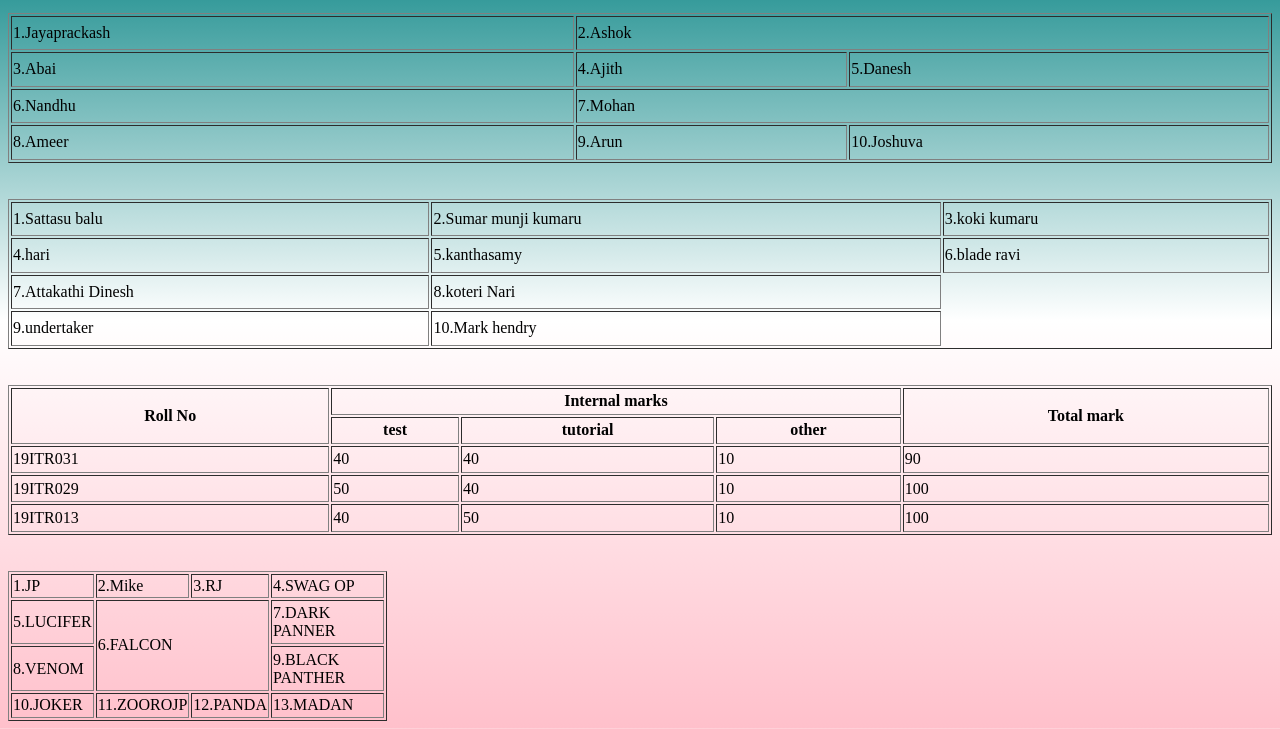
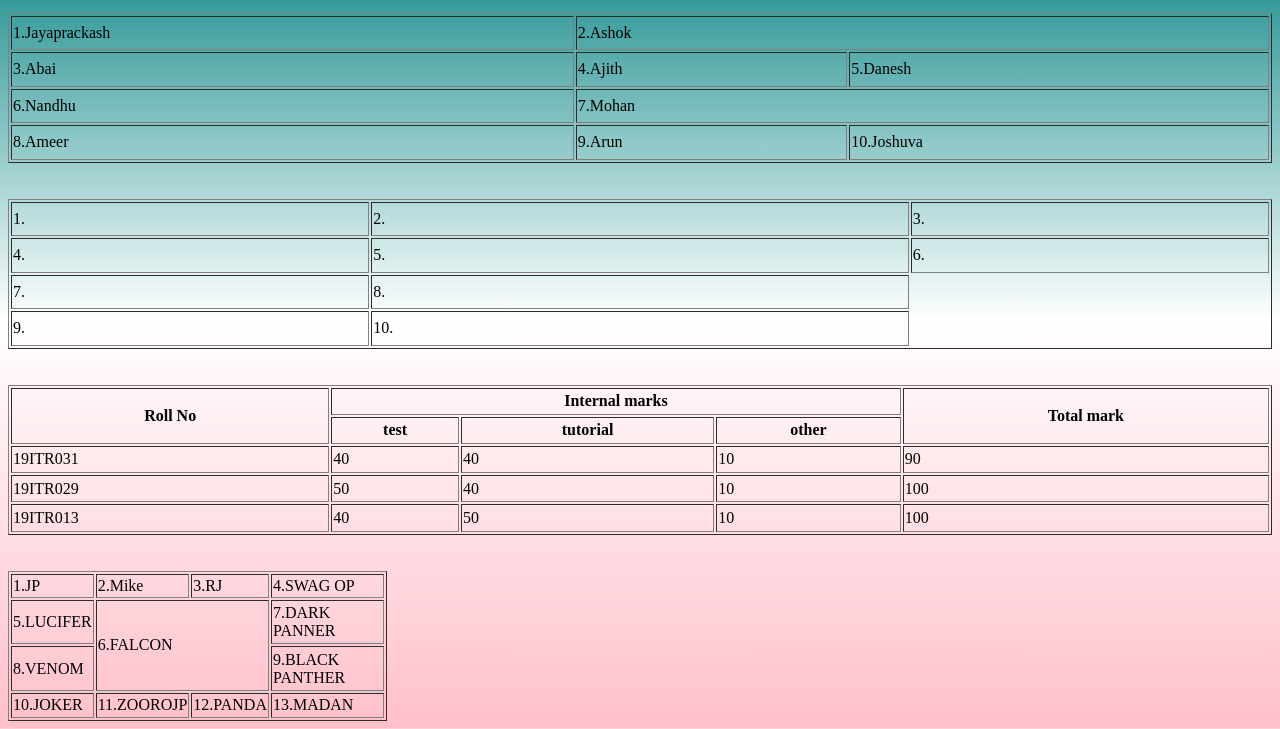
Before and after one commit to jeffrhino/table, a plain HTML site: page index.html in a window 1280 px wide. Shown: the part 87-816 px from the top of the page. Drawn offline with Linux system fonts and the light colour scheme.

Commit message:
Update index.html

```diff
--- a/index.html
+++ b/index.html
@@ -51,22 +51,22 @@
         </table><br><br>
         <table border=1 width="100%" height="150">
             <tr>
-                <td>1.Sattasu balu</td>
-                <td>2.Sumar munji kumaru</td>
-                <td>3.koki kumaru</td>
+                <td>1.</td>
+                <td>2.</td>
+                <td>3.</td>
             </tr>
             <tr rowspan="2">
-                <td>4.hari</td>
-                <td>5.kanthasamy</td>
-                <td>6.blade ravi</td>
+                <td>4.</td>
+                <td>5.</td>
+                <td>6.</td>
             </tr>
             <tr>
-                <td>7.Attakathi Dinesh</td>
-                <td roespan="2">8.koteri Nari</td>
+                <td>7.</td>
+                <td roespan="2">8.</td>
             </tr>
             <tr>
-                <td>9.undertaker</td>
-                <td>10.Mark hendry</td>
+                <td>9.</td>
+                <td>10.</td>
             </tr>
 
         </table><br><br>
```
